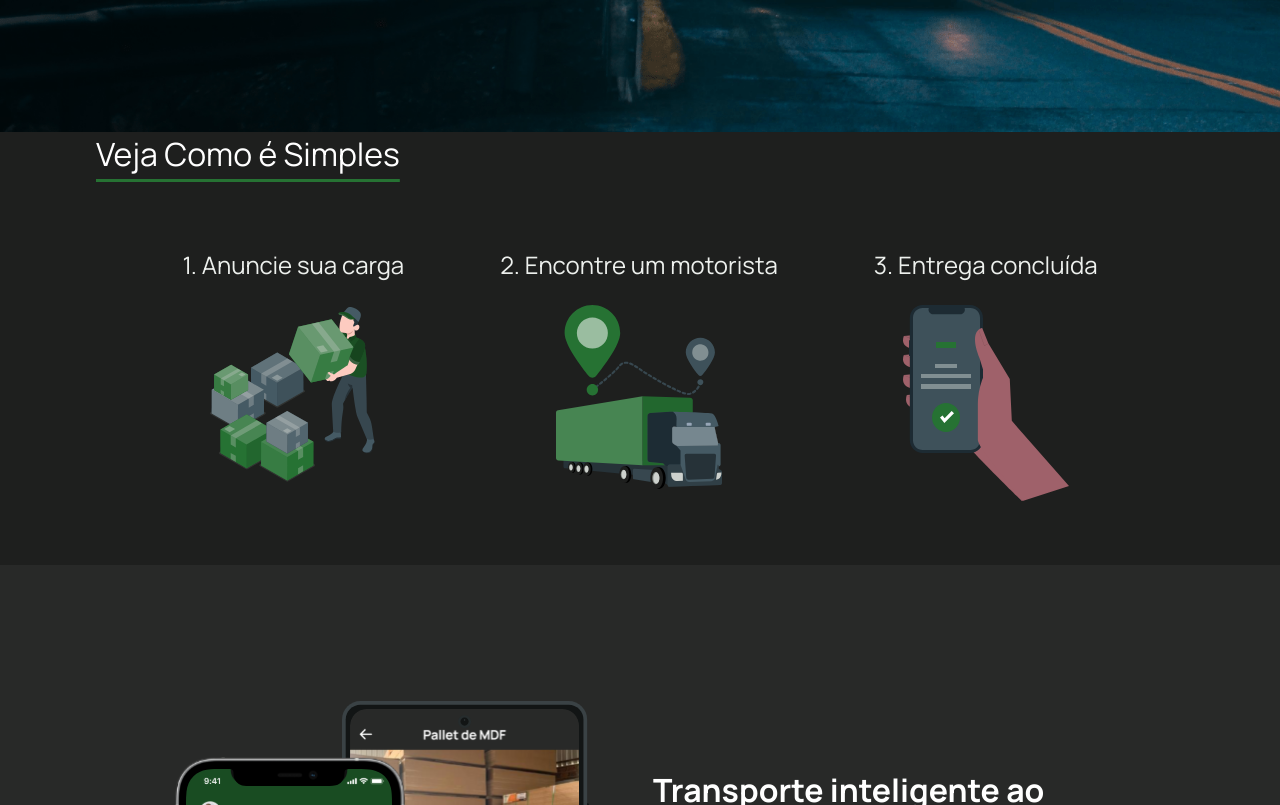
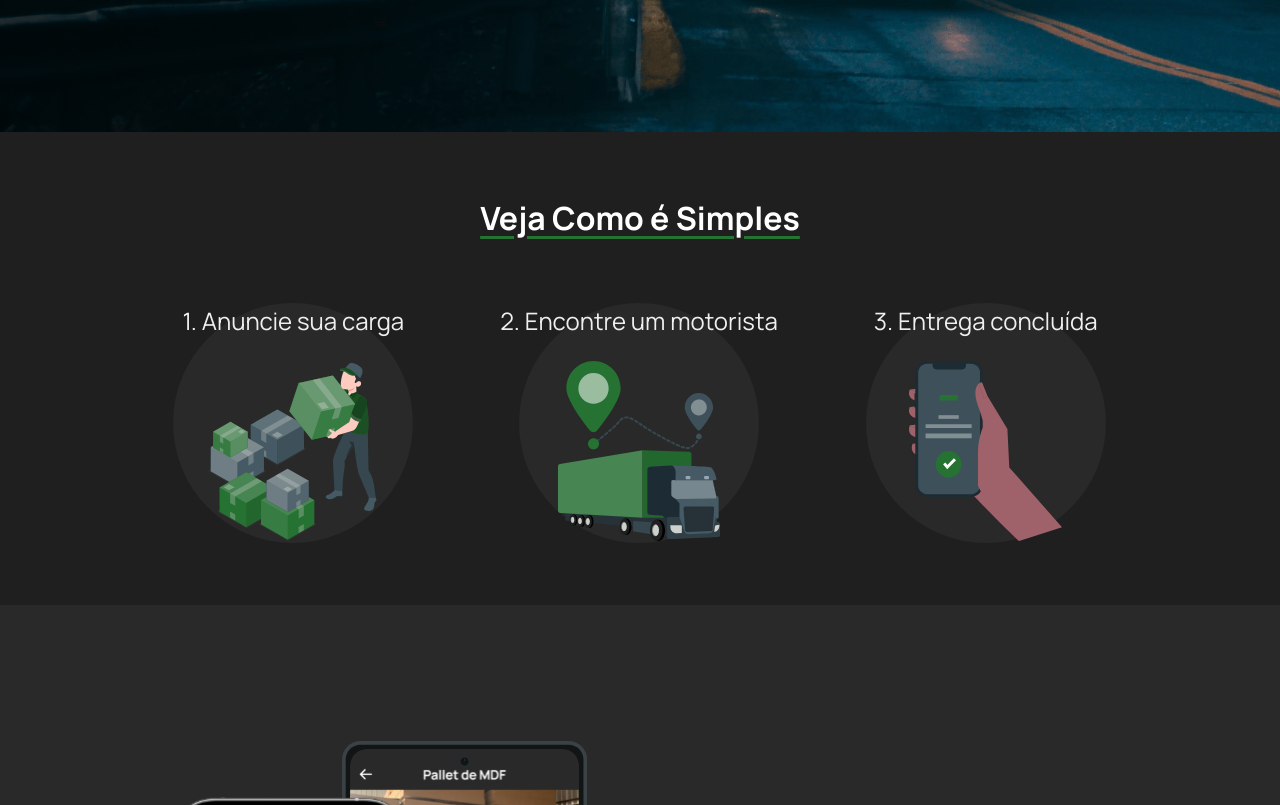
Before and after one commit to coyotetec/truckz-lp, a React (Vite) app: page / in a window 1280 px wide. Shown: the part 620-1425 px from the top of the page. Built offline with nearby package versions, Linux system fonts and the light colour scheme.

Commit message:
fix(Simplify/Style): adjustments of section padding, style of section title and add before

```diff
--- a/src/components/Simplify/style.ts
+++ b/src/components/Simplify/style.ts
@@ -7,22 +7,24 @@ export const Container = styled.section`
   justify-content: center;
   height: auto;
   width: 100%;
+  padding: 4rem 0;
 `;
 
 export const Content = styled.div`
   margin: 0 auto;
   max-width: 70rem;
-  padding: 0 1rem;
+  padding: 0 1.5rem;
   width: 100%;
 
   h1 {
     color: ${({ theme }) => theme.colors.white[100]};
     font-size: 2rem;
-    font-weight: 400;
-    margin-bottom: 4.5rem;
+    font-weight: 700;
+    margin-bottom: 4rem;
     text-decoration: underline;
     text-decoration-color: ${({ theme }) => theme.colors.primary[400]};
-    text-underline-offset: 0.8rem;
+    text-underline-offset: 0.4rem;
+    text-align: center;
   }
 `;
 
@@ -32,7 +34,6 @@ export const Steps = styled.div`
   flex-wrap: wrap;
   gap: 6rem;
   justify-content: center;
-  padding-bottom: 4rem;
   width: 100%;
 
   div {
@@ -40,6 +41,23 @@ export const Steps = styled.div`
     display: flex;
     flex-direction: column;
     justify-content: center;
+    position: relative;
+    z-index: 4;
+
+    &::before {
+      content: '';
+      position: absolute;
+      width: 240px;
+      height: 240px;
+      background: ${({ theme }) => theme.colors.black[400]};
+      border-radius: 999px;
+      z-index: 4;
+    }
+
+    img {
+      height: 180px;
+      z-index: 5;
+    }
   }
 
   h2 {
@@ -47,5 +65,6 @@ export const Steps = styled.div`
     font-size: 24px;
     font-weight: 200;
     margin-bottom: 1.5rem;
+    z-index: 5;
   }
 `;
```
